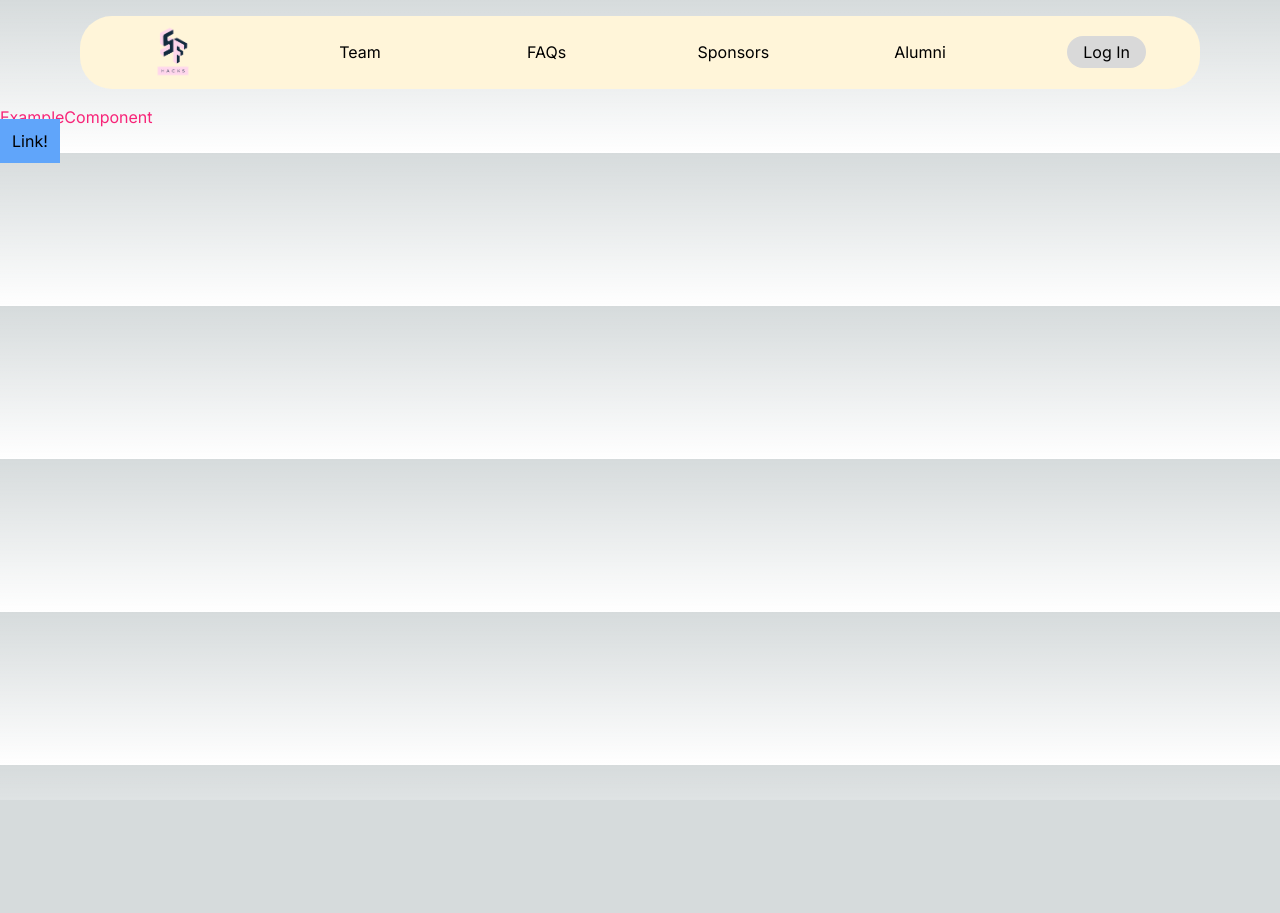
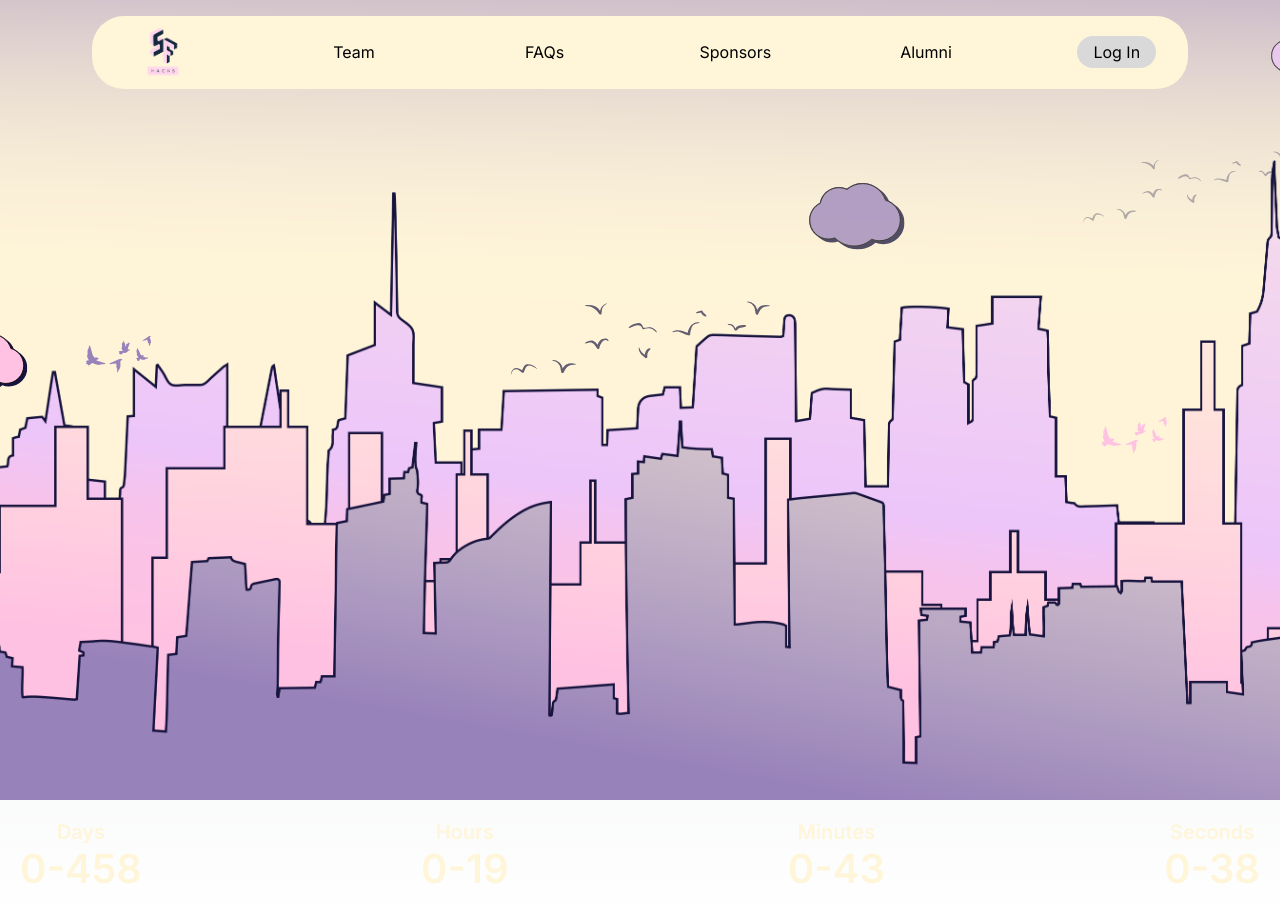
Before and after one commit to SF-Hacks-at-SFSU/sfhacks2025, a Next.js app: page / in a window 1280 px wide. Before the commit the page ends 800 px from the top, so only its background shows below. Built offline with nearby package versions, Linux system fonts and the light colour scheme.

Commit message:
add countdown

```diff
--- a/src/app/globals.css
+++ b/src/app/globals.css
@@ -31,3 +31,12 @@ body {
     text-wrap: balance;
   }
 }
+
+/* src/app/globals.css */
+.bg-webdev-temp {
+  background-image: url("/WebDevTempBackground.svg");
+  background-size: cover;
+  background-position: center;
+  width: 100vw;
+  height: 100vh;
+}
--- a/src/app/layout.js
+++ b/src/app/layout.js
@@ -1,8 +1,6 @@
 import { Inter } from "next/font/google";
 import "./globals.css";
-// import logo from "../../public/logopupleBlue.png"
-import Image from "next/image";
-import Link from "next/link";
+import Navbar from "@/components/Navbar";
 
 const inter = Inter({ subsets: ["latin"] });
 
@@ -15,21 +13,11 @@ export default function RootLayout({ children }) {
   // console.log(logo)
   return (
     <html lang="en">
-      <body className={inter.className}>
-        {/* maybe make this a component */}
-        <div className="px-20 py-4">
-          <div className="text-black bg-yellowy grid grid-cols-6 justify-items-center items-center py-2 rounded-4xl">
-            <Image src="/logo.png" alt="SF Hacks logo" width={40} height={40}/>
-            <Link href="">Team</Link>
-            <Link href="">FAQs</Link>
-            <Link href="">Sponsors</Link>
-            <Link href="">Alumni</Link>
-            <div>
-              <button className="bg-login-button py-1 px-4 rounded-4xl">Log In</button>
-            </div>
-          </div>
+      <body className={`${inter.className} `}>
+        <div className="flex justify-center">
+          <Navbar />
         </div>
-        {children}
+        { children }
       </body>
     </html>
   );
--- a/src/app/page.js
+++ b/src/app/page.js
@@ -1,14 +1,13 @@
 import Image from "next/image";
-import ExampleComponent from "@/components/exampleComponent/ExampleComponent";
-import Link from 'next/link';
+import CountDown from "@/components/countdown/Countdown";
+import AboutUs from "@/components/aboutUs/AboutUs";
 
 export default function Home() {
   return (
-    <div>
-      <ExampleComponent/>
-      <Link href = "/sampleRoute" className="bg-blue-400 p-3">Link!</Link>
-    </div>
-
-
-  );
+    <main>
+      <section className="w-screen h-screen bg-webdev-temp"></section>
+      <CountDown />
+      {/* <AboutUs /> */}
+    </main>
+  )
 }
--- a/src/components/Navbar.jsx
+++ b/src/components/Navbar.jsx
@@ -3,8 +3,8 @@ import Image from "next/image"
 
 export default function Navbar() {
     return (
-        <div className="px-20 py-4 row-span-1">
-          <div className="text-black bg-yellowy grid grid-cols-6 justify-items-center items-center py-2 rounded-4xl">
+        <div className="px-20 py-4 absolute">
+          <div className="text-black bg-yellowy grid grid-cols-6 gap-28 justify-items-center items-center px-8 py-2 rounded-4xl">
             <Image src="/logo.png" alt="SF Hacks logo" width={40} height={40}/>
             <Link href="">Team</Link>
             <Link href="">FAQs</Link>
--- /dev/null
+++ b/src/components/aboutUs/AboutUs.jsx
@@ -0,0 +1,144 @@
+"use server";
+
+import React from "react";
+import Person from "./Person";
+
+const AboutUs = () => {
+  const people = [
+    {
+      name: "Odera",
+      position: "Co-President",
+      img: "/team/od.jpg",
+    },
+    {
+      name: "Arianna",
+      position: "Co-President",
+      img: "/team/ari.jpg",
+    },
+    {
+      name: "Marco",
+      position: "Vice President",
+      img: "/team/marco.jpg",
+    },
+    {
+      name: "Huy",
+      position: "Administrator",
+      img: "/team/huy.jpg",
+    },
+    {
+      name: "Mark",
+      position: "Treasurer",
+      img: "/team/mark.jpg",
+    },
+    {
+      name: "Omar",
+      position: "Tech Operations",
+      img: "/team/omar.jpg",
+    },
+    {
+      name: "Akim",
+      position: "Tech Operations",
+      img: "/team/akim.jpg",
+    },
+    {
+      name: "Avinh",
+      position: "Tech Operations",
+      img: "/team/avinh.png",
+    },
+    {
+      name: "Lakshyaa",
+      position: "Tech Operations",
+      img: "/team/lakshyaa.png",
+    },
+    {
+      name: "Angelo",
+      position: "Tech Operations",
+      img: "/team/angelo.jpg",
+    },
+    {
+      name: "Gabby",
+      position: "Design",
+      img: "/team/gabby.jpg",
+    },
+    {
+      name: "Michelle",
+      position: "Design",
+      img: "/team/michelle.jpg",
+    },
+    {
+      name: "Japneet",
+      position: "Social Engagement",
+      img: "/team/japneet.jpg",
+    },
+    {
+      name: "Ria",
+      position: "Marketing Director",
+      img: "/team/ria.jpg",
+    },
+    {
+      name: "John",
+      position: "Marketing",
+      img: "/team/john.jpg",
+    },
+    {
+      name: "Anh",
+      position: "Marketing",
+      img: "/team/anh.jpg",
+    },
+    {
+      name: "Laeli",
+      position: "Marketing",
+      img: "/team/laeli.jpg",
+    },
+    {
+      name: "Shriya",
+      position: "Outreach",
+      img: "/team/shriya.jpg",
+    },
+    {
+      name: "Ashley",
+      position: "Logistics",
+      img: "/team/ashley.jpg",
+    },
+    {
+      name: "Keith",
+      position: "Outreach",
+      img: "/team/keith.jpg",
+    },
+    {
+      name: "Sukrit",
+      position: "Logistics",
+      img: "/team/sukrit.jpg",
+    },
+    {
+      name: "Alex",
+      position: "Logistics",
+      img: "/team/alex.jpg",
+    },
+  ];
+  return (
+    <div className="mt-10 ">
+      <p className="text-center text-7xl text-white">About Us</p>
+
+      <p className="text-center text-2xl text-white p-6 ">
+        SF Hacks is more than just an event, we are a team of passionate
+        individuals dedicated to hosting this hackathon. Our diverse team spans
+        across logistics, design, tech operations, social engagement, marketing,
+        and outreach.
+      </p>
+      <p className="text-center text-white text-5xl">Meet Our Team</p>
+      <div className="grid grid-rows-2 grid-flow-col md:grid-cols-3 md:grid-flow-row-dense place-items-center gap-6 p-10 overflow-x-scroll no-scrollbar">
+        {people.map((person, index) => (
+          <Person
+            name={person.name}
+            position={person.position}
+            img={person.img}
+            key={index}
+          />
+        ))}
+      </div>
+    </div>
+  );
+};
+
+export default AboutUs;
--- /dev/null
+++ b/src/components/aboutUs/Person.jsx
@@ -0,0 +1,21 @@
+import Image from "next/image";
+import React from "react";
+
+const Person = ({ name, position, img }) => {
+  return (
+    <div className="w-40 h-auto  rounded-2xl ">
+      <Image
+        src={img}
+        width={200}
+        height={200}
+        alt="Picture of the author"
+        className="aspect-square object-cover rounded-full border-4 border-sfPink object-crop"
+      />
+
+      <p className="text-white text-center text-4xl p-2">{name}</p>
+      <p className="text-white text-center">{position}</p>
+    </div>
+  );
+};
+
+export default Person;
--- /dev/null
+++ b/src/components/countdown/Countdown.jsx
@@ -0,0 +1,80 @@
+"use client"
+
+import { useState, useRef, useEffect } from 'react';
+
+export default function CountDown() {
+
+	const Ref = useRef(null);
+
+    var countDownDate = new Date("Apr 5, 2024 00:00:00");
+
+	const total = Date.parse(countDownDate) - Date.parse(new Date());
+	const seconds = Math.floor((total / 1000) % 60);
+	const minutes = Math.floor((total / 1000 / 60) % 60);
+	const hours = Math.floor((total / 1000 / 60 / 60) % 24);
+	const days = Math.floor(total / (1000 * 60 * 60 * 24));
+
+	const [timer, setTimer] = useState({days, hours, minutes, seconds});
+
+	const getTimeRemaining = (e) => {
+		const total = Date.parse(e) - Date.parse(new Date());
+        const seconds = Math.floor((total / 1000) % 60);
+		const minutes = Math.floor((total / 1000 / 60) % 60);
+		const hours = Math.floor((total / 1000 / 60 / 60) % 24);
+        const days = Math.floor(total / (1000 * 60 * 60 * 24));
+		return {
+			total, days, hours, minutes, seconds
+		};
+	}
+
+	const startTimer = (e) => {
+		let { total, days, hours, minutes, seconds } = getTimeRemaining(e);
+
+        if (total >= 0) {
+            setTimer({days, hours, minutes, seconds});
+		}
+	}
+
+	const clearTimer = (e) => {
+
+		if (Ref.current) clearInterval(Ref.current);
+		const id = setInterval(() => {
+			startTimer(e);
+		}, 1000)
+		Ref.current = id;
+	}
+
+	useEffect(() => {
+		clearTimer(countDownDate);
+	}, []);
+
+	// Returns null on first render, so the client and server match
+	const [hydrated, setHydrated] = useState(false);
+    useEffect(() => {
+        setHydrated(true);
+    }, []);
+    if (!hydrated) {
+        return null;
+    }
+
+	return (
+		<div className="flex flex-row w-auto justify-between items-center gap-[5vw] m-5">
+            <div className="flex flex-col gap-[auto] items-center text-[#FFF5D9] text-center text-xl not-italic font-[575] leading-[normal]">
+                <h1>Days</h1>
+			    <p className="text-[40px]">{timer.days > 9 ? timer.days : '0' + timer.days}</p>
+            </div>
+            <div className="flex flex-col gap-[auto] items-center text-[#FFF5D9] text-center text-xl not-italic font-[575] leading-[normal]">
+                <h1>Hours</h1>
+                <p className="text-[40px]">{timer.hours > 9 ? timer.hours : '0' + timer.hours}</p>
+            </div>
+            <div className="flex flex-col gap-[auto] items-center text-[#FFF5D9] text-center text-xl not-italic font-[575] leading-[normal]">
+                <h1>Minutes</h1>
+                <p className="text-[40px]">{timer.minutes > 9 ? timer.minutes : '0' + timer.minutes}</p>
+            </div>
+            <div className="flex flex-col gap-[auto] items-center text-[#FFF5D9] text-center text-xl not-italic font-[575] leading-[normal]">
+                <h1>Seconds</h1>
+                <p className="text-[40px]">{timer.seconds > 9 ? timer.seconds : '0' + timer.seconds}</p>
+            </div>
+		</div>
+	)
+}
```
